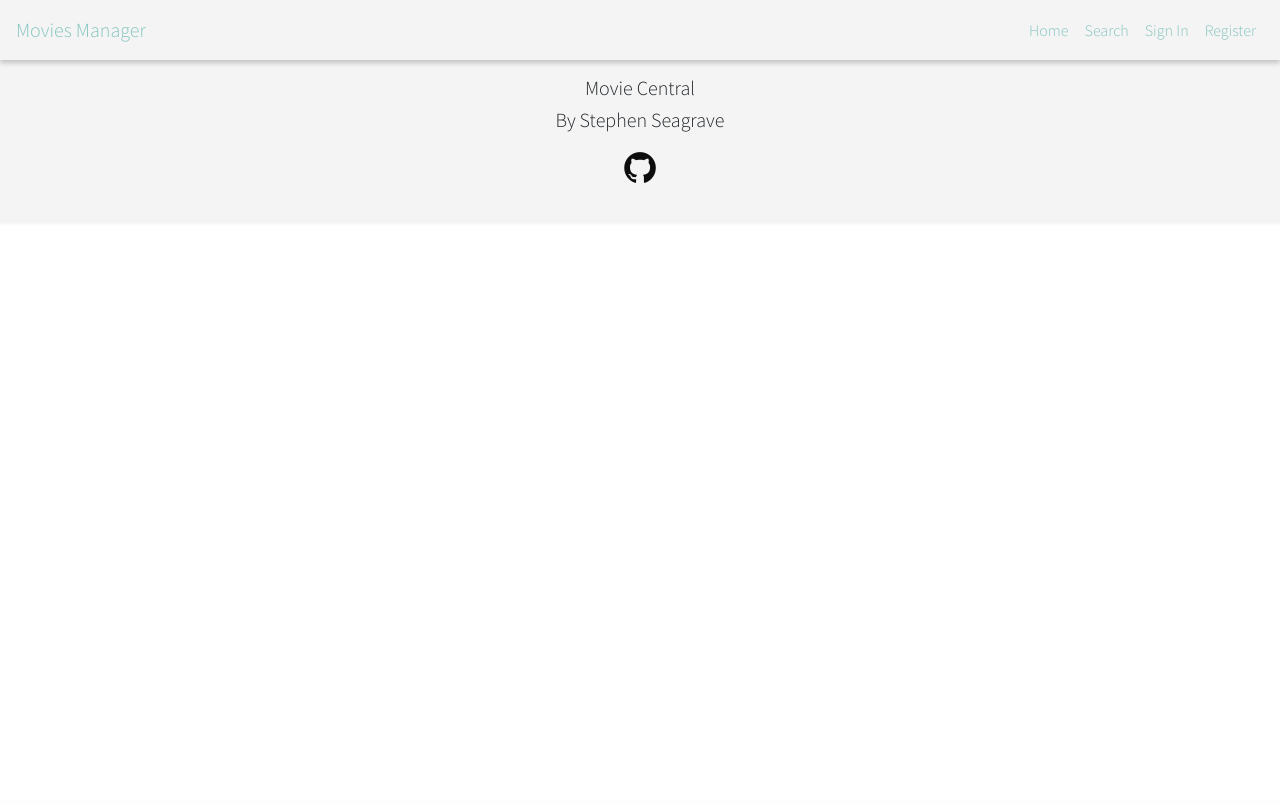
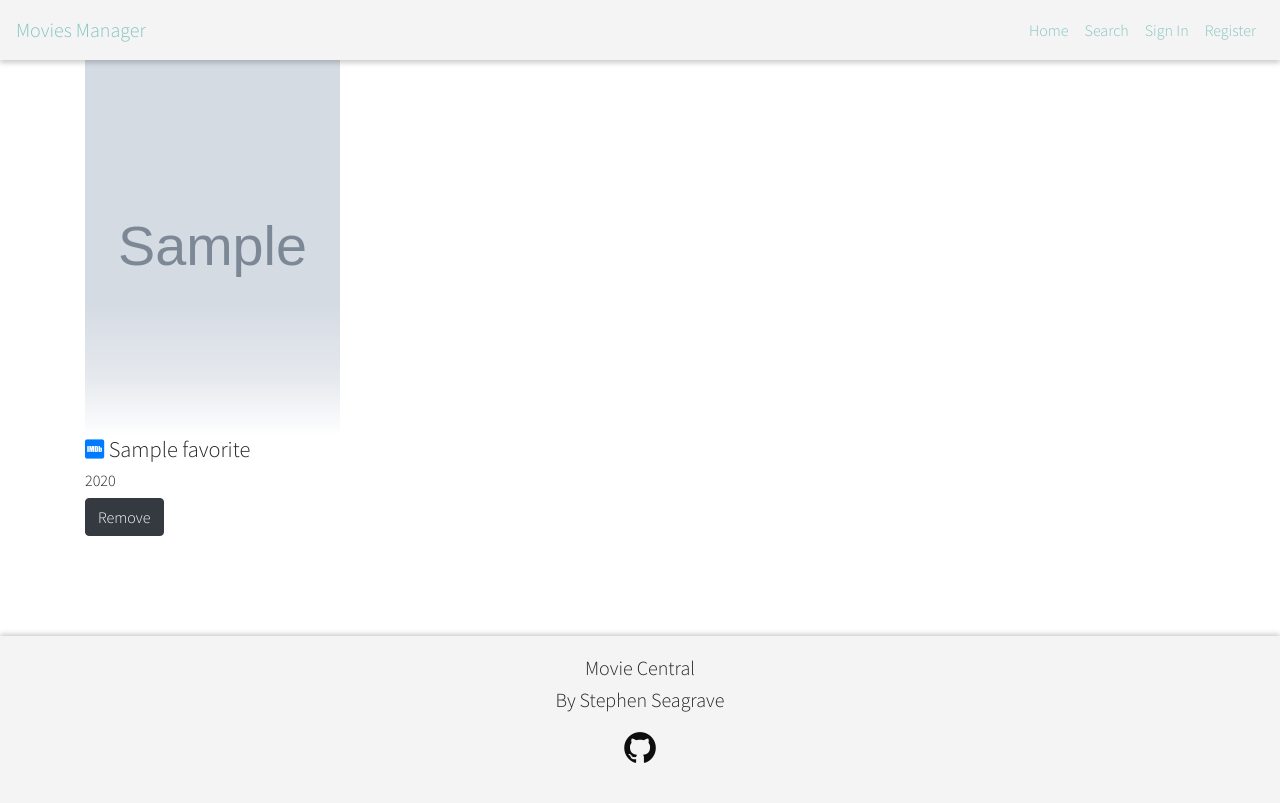
Before and after one commit to nemixu/Movies-Manager, a Flask app: a page that uses templates/profile.html in a window 1280 px wide. Before the commit the page ends 183 px from the top, so only its background shows below. Run offline with Flask 2, Linux system fonts and the light colour scheme; the visitor is signed in with stand-in values (Sample User, id 1); grey boxes marked "Sample" are stand-in pictures; a database or web service that is not in the repository returns one stand-in record (values such as "Sample title"); some libraries are stand-ins or nearby versions.

Commit message:
added basic profile page copied from other template, will change accordingly

```diff
--- a/templates/profile.html
+++ b/templates/profile.html
@@ -3,9 +3,25 @@
 <div class="container">
     <div class="row">
         <div class="col-12">
-            <h1>PROFILE</h1>
-
-
+            <h1>Your Favourites</h1>
+        </div>
+        {% for movie in favorites_1 %}
+          <div class="col-sm-12 col-md-6 col-lg-3 movie-card">
+              <img src="{{ movie.poster }}" class="rounded float-left movie-img" alt="Movie Image">
+              <textarea name="title" id="title" type="hidden" class="hidden-text">{{ movie.title }}</textarea>
+              <textarea name="year" id="year" type="hidden" class="hidden-text">{{ movie.year }}</textarea>
+              <textarea name="imdbid" id="imdbid" type="hidden" class="hidden-text">{{ movie.imdbid }}</textarea>
+              <textarea name="poster" id="poster" type="hidden" class="hidden-text">{{ movie.poster }}</textarea>
+              <h3 class="movie-title">
+                <a target="_blank" rel="noopener" href="https://www.imdb.com/title/{{ movie.imdbid }}/"><i class="fa fa-imdb"></i></a>
+                  {{ movie.title }}
+              </h3>
+              <h4 class="movie-year">
+                {{ movie.year }}
+              </h4>
+              <a href="/delete_favorites/{{movie._id}}" class="btn btn-dark">Remove</a>
+          </div>
+          {% endfor %}
     </div>
 </div>
 
```
